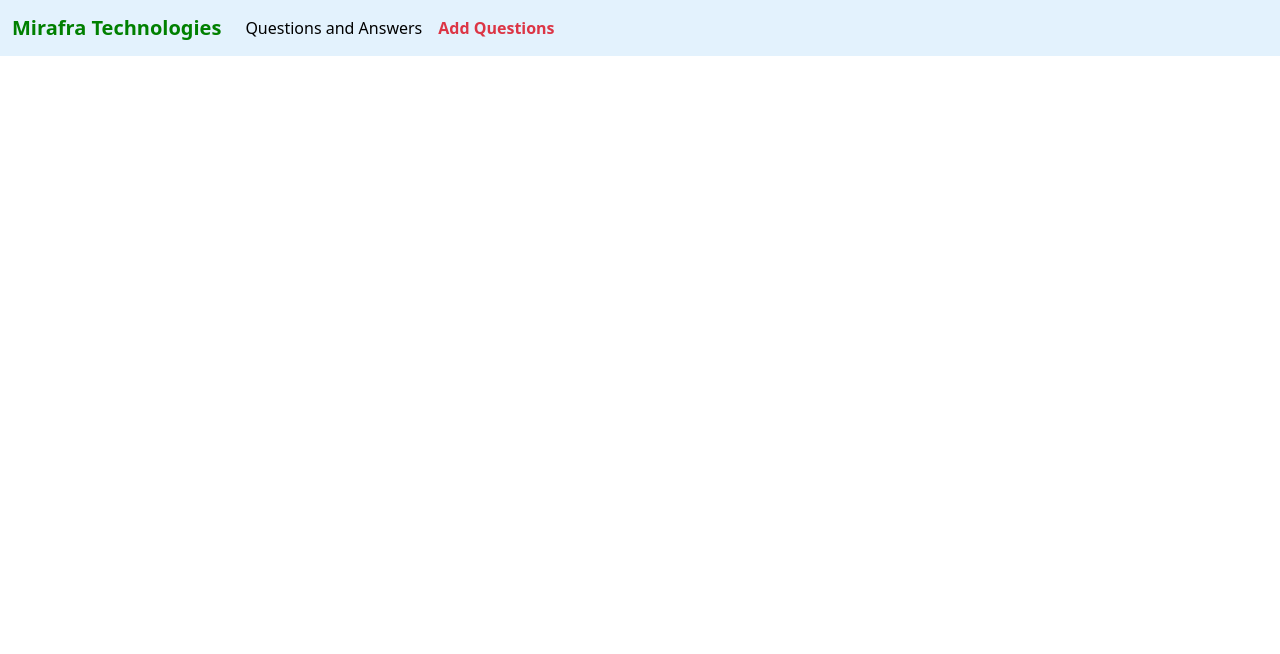
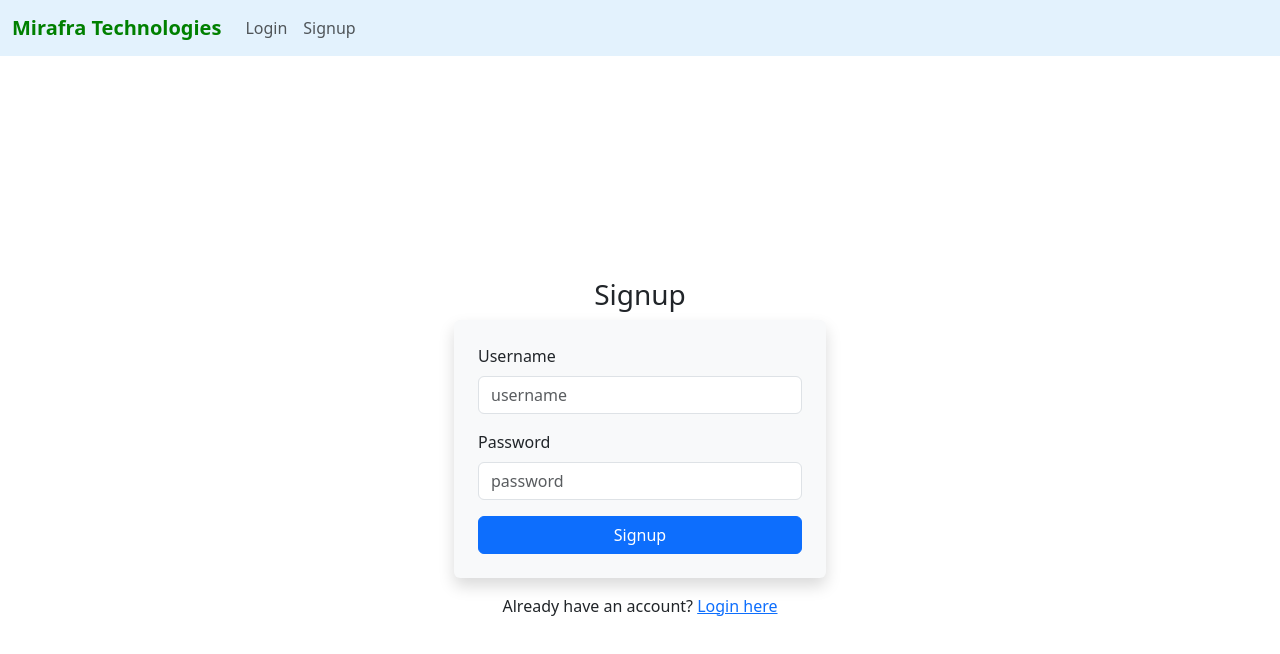
Before and after one commit to Krishnarkk/Quizminiproject, a React (Vite) app in the folder quizapp/: page /signup in a window 1280 px wide. Shown: the top 654 px of the page. Built offline with nearby package versions, Linux system fonts and the light colour scheme.

Commit message:
added signup and login

```diff
--- a/quizapp/src/App.jsx
+++ b/quizapp/src/App.jsx
@@ -1,25 +1,28 @@
-import React from 'react'
-import Navbar from './components/Navbar/Navbar'
-import {BrowserRouter as Router,Route,Routes,Link} from "react-router-dom"
-import AddQuestions from './components/Navbar/AddQuestions'
-import QuestionWithAnswers from './components/Navbar/QuestionWithAnswers'
-import QuestionProvider from './components/Navbar/QuestionContext'
-import { ToastContainer } from 'react-toastify';
-import "./App.css"
+import React from "react";
+import Navbar from "./components/Navbar/Navbar";
+import { BrowserRouter as Router, Route, Routes, Link } from "react-router-dom";
+import AddQuestions from "./components/Navbar/AddQuestions";
+import QuestionWithAnswers from "./components/Navbar/QuestionWithAnswers";
+import QuestionProvider from "./components/Navbar/QuestionContext";
+import Login from "./components/Navbar/RegistrationAndLogin/Login";
+import Signup from "./components/Navbar/RegistrationAndLogin/Signup";
+import { ToastContainer } from "react-toastify";
+import "./App.css";
 const App = () => {
   return (
     <QuestionProvider>
       <Router>
-      <Navbar/>
+        <Navbar />
         <Routes>
-          <Route path={'/'} element={<QuestionWithAnswers/>}></Route>
-          <Route path='/add-question' element={<AddQuestions/>}>
-          </Route>
+          <Route path={"/"} element={<QuestionWithAnswers />}/>
+          <Route path="/add-question" element={<AddQuestions />}/>
+          <Route path="/login" element={<Login />} />
+          <Route path="/signup" element={<Signup />} />
         </Routes>
       </Router>
-      <ToastContainer/>
-      </QuestionProvider>
-  )
-}
+      <ToastContainer />
+    </QuestionProvider>
+  );
+};
 
-export default App
+export default App;
--- a/quizapp/src/components/Navbar/AddQuestions.jsx
+++ b/quizapp/src/components/Navbar/AddQuestions.jsx
@@ -4,21 +4,21 @@ import { useNavigate } from "react-router-dom";
 import { toast } from "react-toastify";
 import "react-toastify/dist/ReactToastify.css";
 const AddQuestions = () => {
-  const { addNewQuestion } = useContext(QuestionContext);
+  const { loggedInUser, addNewQuestion } = useContext(QuestionContext);
   const [title, setTitle] = useState("");
   const [category, setCategory] = useState("JavaScript");
-  const [otherCategory,setOtherCategory]=useState("")
+  const [otherCategory, setOtherCategory] = useState("");
   const [name, setName] = useState("");
   const navigate = useNavigate();
 
-  console.log(otherCategory)
+  console.log(otherCategory);
   const handleSubmit = (e) => {
     e.preventDefault();
-    const updatedCategory=(category==="Other")? otherCategory:category
+    const updatedCategory = category === "Other" ? otherCategory : category;
     const newQuestion = {
       id: Date.now(),
       title,
-      category : updatedCategory,
+      category: updatedCategory,
       name,
       answers: [],
     };
@@ -30,9 +30,9 @@ const AddQuestions = () => {
     navigate("/");
   };
 
-  const handleCategory=(e)=>{
-      setCategory(e.target.value)
-  }
+  const handleCategory = (e) => {
+    setCategory(e.target.value);
+  };
   return (
     <form onSubmit={handleSubmit} className="mb-4 mt-4 container">
       <div className="mb-3">
@@ -56,8 +56,7 @@ const AddQuestions = () => {
           type="text"
           className="form-control"
           id="name"
-          value={name}
-          onChange={(e) => setName(e.target.value)}
+          value={loggedInUser?.username}
           required
         />
       </div>
@@ -78,9 +77,17 @@ const AddQuestions = () => {
           <option value="Other">Other</option>
         </select>
       </div>
-      {
-        category==="Other" && <input type="text" className="form-control" value={otherCategory} onChange={(e)=>{setOtherCategory(e.target.value)}} placeholder="enter your question category"/>
-      }
+      {category === "Other" && (
+        <input
+          type="text"
+          className="form-control"
+          value={otherCategory}
+          onChange={(e) => {
+            setOtherCategory(e.target.value);
+          }}
+          placeholder="enter your question category"
+        />
+      )}
       <button type="submit" className="btn btn-danger mt-4">
         Post Question
       </button>
--- a/quizapp/src/components/Navbar/AllQuestions.jsx
+++ b/quizapp/src/components/Navbar/AllQuestions.jsx
@@ -5,7 +5,7 @@ import { formatDate } from "../../common/commonFunctions";
 import UpdateAnswerComponent from "./UpdateAnswerComponent";
 import { toast } from "react-toastify";
 const AllQuestions = ({ questions }) => {
-  const { addAnswer, UpdateAnswer } = useContext(QuestionContext);
+  const { addAnswer, UpdateAnswer,loggedInUser } = useContext(QuestionContext);
   const [updatedAnswer, setUpdatedAnswer] = useState("");
   const [currentQuestionId, setCurrentQuestionId] = useState(null);
   const [currentAnswerIdx, setCurrentAnswerIdx] = useState(null);
@@ -54,7 +54,7 @@ const AllQuestions = ({ questions }) => {
                     <div className="answer-icons">
                       <i
                         class="bi bi-pencil"
-                        style={{cursor:"pointer"}}
+                        style={{ cursor: "pointer" }}
                         data-bs-toggle="modal"
                         data-bs-target="#exampleModal"
                         onClick={() => handleEditAnswer(question, idx)}
@@ -69,7 +69,7 @@ const AllQuestions = ({ questions }) => {
             <Answer questionId={question.id} addAnswer={addAnswer} />
             <div className="d-flex justify-content-between mt-4">
               <h5 className="text-truncate mb-0 small">
-                Posted By: {question.name ? question.name : "John"}
+                Posted By: {loggedInUser.username ? loggedInUser.username : "John"}
               </h5>
               <h6 className="text-muted small">{formatDate(question.id)}</h6>
             </div>
--- a/quizapp/src/components/Navbar/Navbar.jsx
+++ b/quizapp/src/components/Navbar/Navbar.jsx
@@ -1,26 +1,95 @@
-import React from 'react'
-import "bootstrap/dist/js/bootstrap.bundle.min"
+import React, { useContext } from "react";
+import "bootstrap/dist/js/bootstrap.bundle.min";
+import { QuestionContext } from "./QuestionContext";
+import { Link, useNavigate } from "react-router-dom";
+
 const Navbar = () => {
+  const { loggedInUser, logout } = useContext(QuestionContext);
+  const navigate = useNavigate();
+  console.log(loggedInUser);
+
+  const handleLogout = () => {
+    logout(); // Call the logout function from context
+    navigate("/login");
+  };
+
   return (
-    <nav className="navbar navbar-expand-lg navbar-light sticky-top" style={{backgroundColor: '#e3f2fd'}} >
+    <nav
+      className="navbar navbar-expand-lg navbar-light sticky-top"
+      style={{ backgroundColor: "#e3f2fd" }}
+    >
       <div className="container-fluid">
-      <a className="navbar-brand" href="/" style={{color:"green", fontWeight: "bolder"}} >Mirafra Technologies</a>
-      <button className="navbar-toggler" type="button" data-bs-toggle="collapse" data-bs-target="#navbarNavDropdown" aria-controls="navbarNavDropdown" aria-expanded="false" aria-label="Toggle navigation">
+        <Link
+          className="navbar-brand"
+          to="/" // Changed href to Link for routing
+          style={{ color: "green", fontWeight: "bolder" }}
+        >
+          Mirafra Technologies
+        </Link>
+        <button
+          className="navbar-toggler"
+          type="button"
+          data-bs-toggle="collapse"
+          data-bs-target="#navbarNavDropdown"
+          aria-controls="navbarNavDropdown"
+          aria-expanded="false"
+          aria-label="Toggle navigation"
+        >
           <span className="navbar-toggler-icon"></span>
         </button>
         <div className="collapse navbar-collapse" id="navbarNavDropdown">
-        <ul className="navbar-nav">
+          <ul className="navbar-nav me-auto">
+            {" "}
+            {/* Add me-auto to push items to the left */}
+            {loggedInUser ? (
+              <>
                 <li className="nav-item">
-            <a className="nav-link active" aria-current="page" href="/"> Questions and Answers</a>
+                  <Link className="nav-link active" aria-current="page" to="/">
+                    Questions and Answers
+                  </Link>
                 </li>
                 <li className="nav-item">
-            <a className="nav-link text-danger fw-bolder" href="/add-question">Add Questions</a>
+                  <Link
+                    className="nav-link text-danger fw-bolder"
+                    to="/add-question"
+                  >
+                    Add Questions
+                  </Link>
+                </li>
+              </>
+            ) : (
+              <>
+                <li className="nav-item">
+                  <Link className="nav-link" to="/login">
+                    Login
+                  </Link>
+                </li>
+                <li className="nav-item">
+                  <Link className="nav-link" to="/signup">
+                    Signup
+                  </Link>
+                </li>
+              </>
+            )}
+          </ul>
+          {loggedInUser && ( // Check if loggedInUser exists before rendering
+            <ul className="navbar-nav ms-auto">
+              {" "}
+              {/* ms-auto to align logout button to the right */}
+              <li className="nav-item">
+                <button
+                  className=" btn btn-danger" // Styled as a link
+                  onClick={handleLogout}
+                >
+                  Logout
+                </button>
               </li>
             </ul>
+          )}
         </div>
       </div>
     </nav>
-  )
-}
+  );
+};
 
-export default Navbar
+export default Navbar;
--- a/quizapp/src/components/Navbar/QuestionContext.jsx
+++ b/quizapp/src/components/Navbar/QuestionContext.jsx
@@ -1,76 +1,148 @@
 import React, { useState, useEffect, createContext } from "react";
 export const QuestionContext = createContext();
+
+// Default questions to load if local storage is empty
 const defaultQuestion = [
   {
     id: 1,
-    title: "What is HTML",
+    title: "What is HTML?",
     category: "HTML",
     answers: ["Hyper Text Markup Language"],
   },
 ];
+
 const QuestionProvider = ({ children }) => {
   const [questions, setQuestions] = useState([]);
+  const [loggedInUser, setLoggedInUser] = useState(null);
 
-  //get all questions from localstorage in initial load
+  // Get all questions and the logged-in user from local storage on initial load
   useEffect(() => {
     const storedQuestions = localStorage.getItem("questions");
+    const storedUser = localStorage.getItem("currentUser");
+
     if (storedQuestions) {
-      //try catch to avoid JSON parse undefined error
       try {
-        const parsedQuestion = JSON.parse(storedQuestions);
-        setQuestions(parsedQuestion);
+        const parsedQuestions = JSON.parse(storedQuestions);
+        if (parsedQuestions.length > 0) {
+          setQuestions(parsedQuestions); // Set questions if present in local storage
+        } else {
+          setQuestions(defaultQuestion); // Fallback to default questions
+        }
       } catch (err) {
-        console.error(err, "error while parsing");
-        setQuestions([]);
+        console.error("Error while parsing questions:", err);
+        setQuestions(defaultQuestion); // Fallback to default questions in case of error
       }
     } else {
-      setQuestions(defaultQuestion);
+      setQuestions(defaultQuestion); // If no questions in local storage, load default
+    }
+
+    if (storedUser) {
+      setLoggedInUser(JSON.parse(storedUser)); // Set logged in user
     }
   }, []);
 
-  //saving question to localstorage when new question is posted
+  // Save questions to local storage when questions are updated
   useEffect(() => {
     if (questions.length > 0) {
       localStorage.setItem("questions", JSON.stringify(questions));
     }
   }, [questions]);
 
+  // Save current user to local storage when logged in/out
+  useEffect(() => {
+    if (loggedInUser) {
+      localStorage.setItem("currentUser", JSON.stringify(loggedInUser));
+    } else {
+      localStorage.removeItem("currentUser");
+    }
+  }, [loggedInUser]);
+
+  // Function to add a new question
   const addNewQuestion = (newQuestion) => {
-    const allQuestions = [...questions, newQuestion];
-    setQuestions(allQuestions);
+    setQuestions((prevQuestions) => [...prevQuestions, newQuestion]);
   };
 
+  // Function to add an answer to a question
   const addAnswer = (questionId, answer) => {
-    const updatedQuestions = questions.map((qElm) => {
-      if (qElm.id === questionId) {
+    const updatedQuestions = questions.map((question) => {
+      if (question.id === questionId) {
         return {
-          ...qElm,
-          answers: qElm.answers ? [...qElm.answers,answer] : [answer],
+          ...question,
+          answers: [...(question.answers || []), answer],
         };
       }
-      return qElm;
+      return question;
     });
     setQuestions(updatedQuestions);
   };
 
-  const UpdateAnswer = (questionId, newAnswer, answerIdx) => {
-    const updatedQuestions = questions.map((qElm) => {
-      if (qElm.id === questionId) {
-        const updatedAnswers = [...qElm.answers];
+  // Function to update an answer
+  const updateAnswer = (questionId, newAnswer, answerIdx) => {
+    const updatedQuestions = questions.map((question) => {
+      if (question.id === questionId) {
+        const updatedAnswers = [...question.answers];
         updatedAnswers[answerIdx] = newAnswer; // Update the specific answer
-        return { ...qElm, answers: updatedAnswers };
+        return { ...question, answers: updatedAnswers };
       }
-      return qElm;
+      return question;
     });
-    setQuestions(updatedQuestions); // Update the state with new questions
+    setQuestions(updatedQuestions);
+  };
+
+  // Signup function to register a new user
+  const signUp = (username, password) => {
+    const users = JSON.parse(localStorage.getItem("users")) || [];
+    const userExists = users.some((user) => user.username === username);
+
+    if (!userExists) {
+      const newUser = { username, password };
+      const updatedUsers = [...users, newUser];
+      localStorage.setItem("users", JSON.stringify(updatedUsers));
+      setLoggedInUser(newUser); // Log in the new user
+      return { success: true };
+    } else {
+      return { success: false, message: "User already exists" };
+    }
+  };
+
+  // Login function to authenticate a user
+  const login = (username, password) => {
+    const users = JSON.parse(localStorage.getItem("users")) || [];
+    const user = users.find(
+      (userElm) =>
+        userElm.username === username && userElm.password === password
+    );
+
+    if (user) {
+      setLoggedInUser(user); // Set logged in user
+      return { success: true };
+    } else {
+      return { success: false, message: "Invalid username or password" };
+    }
+  };
+
+  // Logout function to clear the current user
+  const logout = () => {
+    setLoggedInUser(null);
+    localStorage.removeItem("currentUser"); // Remove user from local storage
   };
 
   return (
     <QuestionContext.Provider
-      value={{ questions, addNewQuestion, addAnswer, UpdateAnswer }}
+      value={{
+        questions,
+        addNewQuestion,
+        addAnswer,
+        updateAnswer,
+        login,
+        logout,
+        signUp,
+        loggedInUser,
+      }}
     >
       {children}
     </QuestionContext.Provider>
   );
 };
+
 export default QuestionProvider;
--- /dev/null
+++ b/quizapp/src/components/Navbar/RegistrationAndLogin/Login.jsx
@@ -0,0 +1,64 @@
+import React, { useState, useContext } from "react";
+import { QuestionContext } from "../QuestionContext";
+import { toast } from "react-toastify";
+import { useNavigate } from "react-router-dom";
+const Login = () => {
+  const { login } = useContext(QuestionContext);
+  const  navigate  = useNavigate();
+  const [username, setUsername] = useState("");
+  const [password, setPassword] = useState("");
+
+  const handleLogin = (e) => {
+    e.preventDefault();
+    const response = login(username, password);
+    if (response.success) {
+      toast.success("Login successful");
+      navigate("/add-question");
+    } else {
+      toast.error(response.message || "login failed");
+    }
+  };
+
+  return (
+    <div className="container d-flex align-items-center justify-content-center min-vh-100">
+      <div className="col-md-4">
+        <h3 className="text-center">Login</h3>
+        <form onSubmit={handleLogin} className="shadow p-4 rounded bg-light">
+          <div className="mb-3">
+            <label className="form-label">Username</label>
+            <input
+              type="text"
+              placeholder="username"
+              className="form-control"
+              onChange={(e) => setUsername(e.target.value)}
+              required
+            />
+          </div>
+          <div className="mb-3">
+            <label className="form-label">Password</label>
+            <input
+              type="password"
+              placeholder="password"
+              className="form-control"
+              onChange={(e) => setPassword(e.target.value)}
+              required
+            />
+          </div>
+          <button type="submit" className="btn btn-primary w-100">
+            Login
+          </button>
+        </form>
+        <div className="mt-3 text-center">
+          <p>
+            Don't have an account?{" "}
+            <a href="/signup" className="text-primary">
+              Sign up here
+            </a>
+          </p>
+        </div>
+      </div>
+    </div>
+  );
+};
+
+export default Login;
--- /dev/null
+++ b/quizapp/src/components/Navbar/RegistrationAndLogin/Signup.jsx
@@ -0,0 +1,65 @@
+import React, { useState, useContext } from "react";
+import { QuestionContext } from "../QuestionContext";
+import { toast } from "react-toastify";
+import { useNavigate } from "react-router-dom";
+
+const Signup = () => {
+  const { signUp } = useContext(QuestionContext);
+  const navigate = useNavigate();
+  const [username, setUsername] = useState("");
+  const [password, setPassword] = useState("");
+
+  const handleSignup = (e) => {
+    e.preventDefault();
+    const response = signUp(username, password);
+    if (response.success) {
+      toast.success("Signup successful");
+      navigate("/add-question");
+    } else {
+      toast.error(response.message || "Signup failed");
+    }
+  };
+
+  return (
+    <div className="container d-flex align-items-center justify-content-center min-vh-100">
+      <div className="col-md-4">
+        <h3 className="text-center">Signup</h3>
+        <form onSubmit={handleSignup} className="shadow p-4 rounded bg-light">
+          <div className="mb-3">
+            <label className="form-label">Username</label>
+            <input
+              type="text"
+              placeholder="username"
+              className="form-control"
+              onChange={(e) => setUsername(e.target.value)}
+              required
+            />
+          </div>
+          <div className="mb-3">
+            <label className="form-label">Password</label>
+            <input
+              type="password"
+              placeholder="password"
+              className="form-control"
+              onChange={(e) => setPassword(e.target.value)}
+              required
+            />
+          </div>
+          <button type="submit" className="btn btn-primary w-100">
+            Signup
+          </button>
+        </form>
+        <div className="mt-3 text-center">
+          <p>
+            Already have an account?{" "}
+            <a href="/login" className="text-primary">
+              Login here
+            </a>
+          </p>
+        </div>
+      </div>
+    </div>
+  );
+};
+
+export default Signup;
```
Also changed, not shown: quizapp/src/components/Navbar/RegistrationAndLogin/ProtectedRoute.jsx (added, +16 -0 lines), 6 other files (tests, documents, lock files or other folders). Lines whose indentation alone changed are shown as unchanged.
